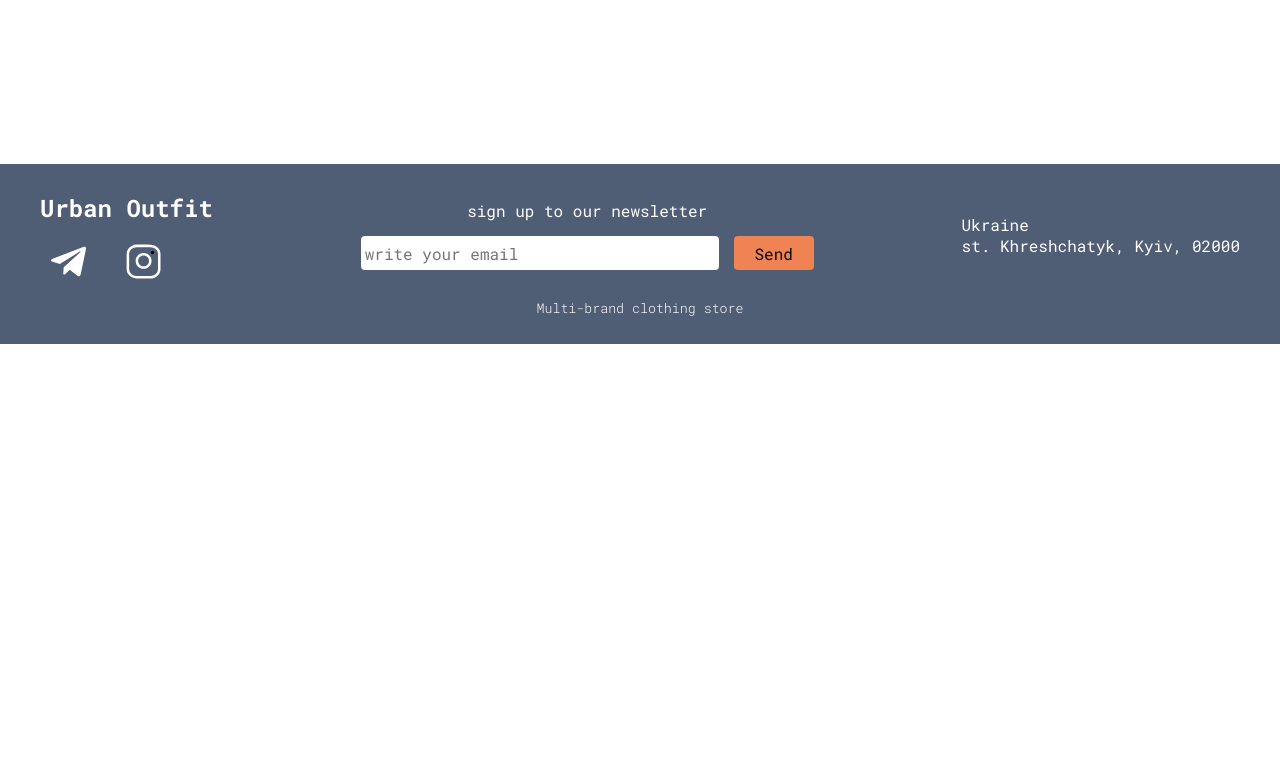
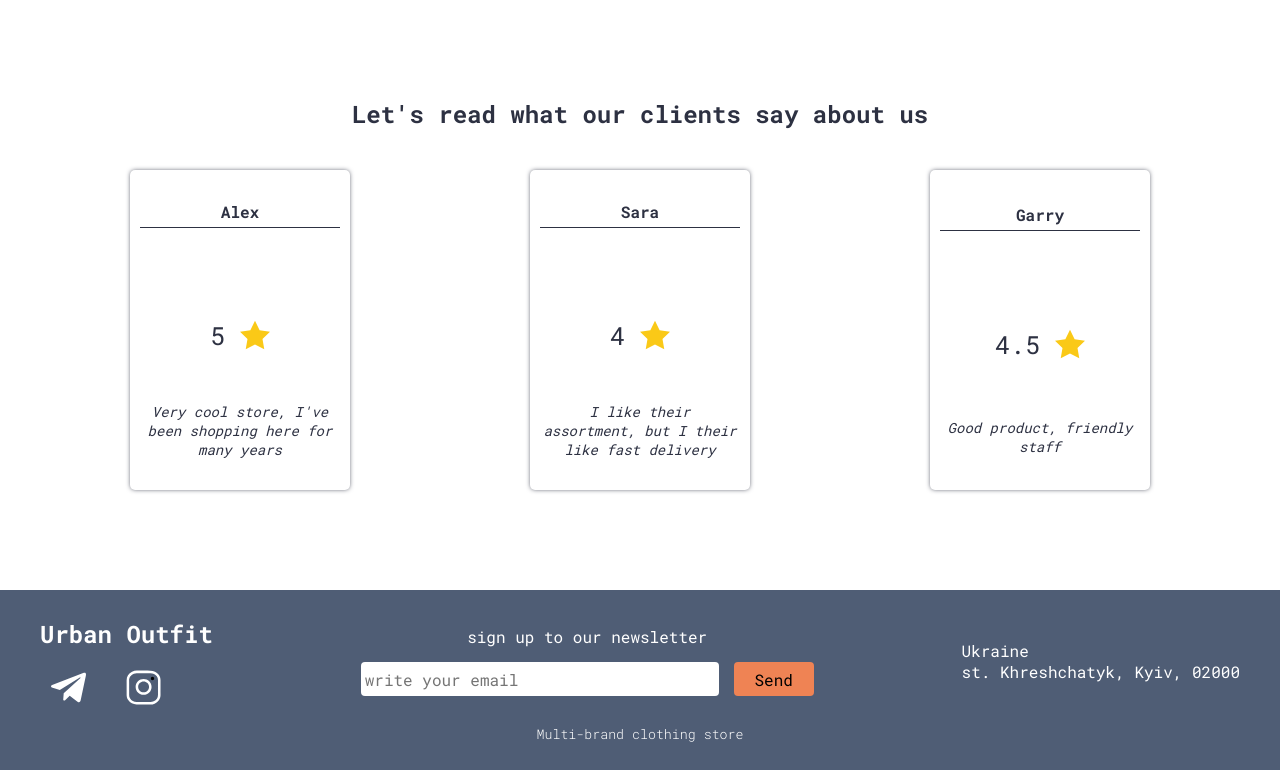
Before and after one commit to ruslansymonenko/Urban-Outfit-Shop, a React (Create React App) app in the folder client/: page /about in a window 1280 px wide. Shown: the part 726-1496 px from the top of the page. Before the commit the page ends 1070 px from the top, so only its background shows below. Built offline with nearby package versions, Linux system fonts and the light colour scheme.

Commit message:
added users reviews block to the about page

```diff
--- a/client/src/pages/AboutPage/AboutPage.css
+++ b/client/src/pages/AboutPage/AboutPage.css
@@ -5,6 +5,7 @@
 .about-story{
   display: flex;
   flex-direction: column;
+  margin-bottom: 100px;
 }
 
 .about-story__title{
@@ -105,3 +106,61 @@
   max-width: 90%;
   border-radius: 10px;
 }
+
+.about-reviews{
+  margin-bottom: 100px;
+}
+
+.about-reviews__title{
+  text-align: center;
+  margin-bottom: 40px;
+}
+
+.about-reviews__items{
+  display: flex;
+  align-items: center;
+  justify-content: space-around;
+}
+
+.about-reviews__item{
+  display: flex;
+  flex-direction: column;
+  justify-content: space-around;
+  align-items: center;
+  min-height: 300px;
+  width: 200px;
+  padding: 10px;
+  border-radius: 5px;
+  box-shadow: 0px 0px 5px -1px var(--dark-gray);
+}
+
+.about-reviews__item-user{
+  padding-bottom: 5px;
+  width: 100%;
+  text-align: center;
+  border-bottom: 1px solid var(--dark-gray);
+}
+
+.about-reviews__item-grade{
+  padding-top: 40px;
+  height: 50px;
+  width: 100%;
+  display: flex;
+  align-items: center;
+  justify-content: center;
+}
+
+.about-reviews__item-grade > span {
+  font-size: 25px;
+}
+
+.about-reviews__item-grade > img {
+  max-height: 30px;
+  margin-left: 15px;
+}
+
+.about-reviews__item-text{
+  font-size: 14px;
+  font-style: italic;
+  text-align: center;
+}
--- a/client/src/pages/AboutPage/AboutPage.js
+++ b/client/src/pages/AboutPage/AboutPage.js
@@ -6,6 +6,8 @@ import onlineImg from '../../assets/images/aboutPageImgs/stories/online.jpg';
 import creativityImg from '../../assets/images/aboutPageImgs/stories/creativity.jpg';
 import styleImg from '../../assets/images/aboutPageImgs/stories/style.jpg';
 import changeImg from '../../assets/images/aboutPageImgs/stories/change.jpg';
+
+import startImg from '../../assets/icons/star.svg';
 
 const AboutPage = () => {
   const [progress, setProgress] = useState(1);
@@ -20,6 +22,12 @@ const AboutPage = () => {
     {title: '2019', text: 'Urban Outfit is recognized as one of the top online clothing and shoe stores, thanks to our commitment to quality, style, and exceptional customer service.', img: styleImg},
     {title: '2023', text: 'We continue to innovate and expand, with new product lines, exclusive collections, and a growing community of loyal customers who share our passion for fashion.', img: changeImg},
   ];
+  const reviews = [
+    {user: 'Alex', grade: 5, review: 'Very cool store, I\'ve been shopping here for many years'},
+    {user: 'Sara', grade: 4, review: 'I like their assortment, but I their like fast delivery'},
+    {user: 'Garry', grade: 4.5, review: 'Good product, friendly staff'}
+  ]
+
 
   const handleProgressBar = (value) => {
     switch(value) {
@@ -112,20 +120,35 @@ const AboutPage = () => {
                       )
                     })
                   }
-                  {/* <div className="about-story__stories-item">
-                    <h3
-                      className='about-story__stories-title'>
-                      2010
-                    </h3>
-                    <div className="about-story__stories-content">
-                      <p className='about-story__stories-text'>
-                        Urban Outfit is founded with a mission to offer the best clothing and shoe options for people who want to express themselves with unique styles.
+                </div>
+            </div>
+          </div>
+          <div className="about-reviews">
+            <h2 className='about-reviews__title'>
+              Let's read what our clients say about us
+            </h2>
+            <div className="about-reviews__items">
+              {
+                reviews.map(review => {
+                  return(
+                    <div className="about-reviews__item">
+                      <h4 className="about-reviews__item-user">
+                        {review.user}
+                      </h4>
+                      <div className="about-reviews__item-grade">
+                        <span>
+                          {review.grade}
+                        </span>
+                        <img src={startImg} alt="star"/>
+                      </div>
+                      <p className="about-reviews__item-text">
+                        {review.review}
                       </p>
-                      <img className='about-story__stories-img' src={openImg} alt="storiesImg" />
                     </div>
-                  </div> */}
-                </div>
-              </div>
+                  )
+                })
+              }
+            </div>
           </div>
         </div>
       </div>
```
Also changed, not shown: client/src/assets/icons/star.svg (added).
